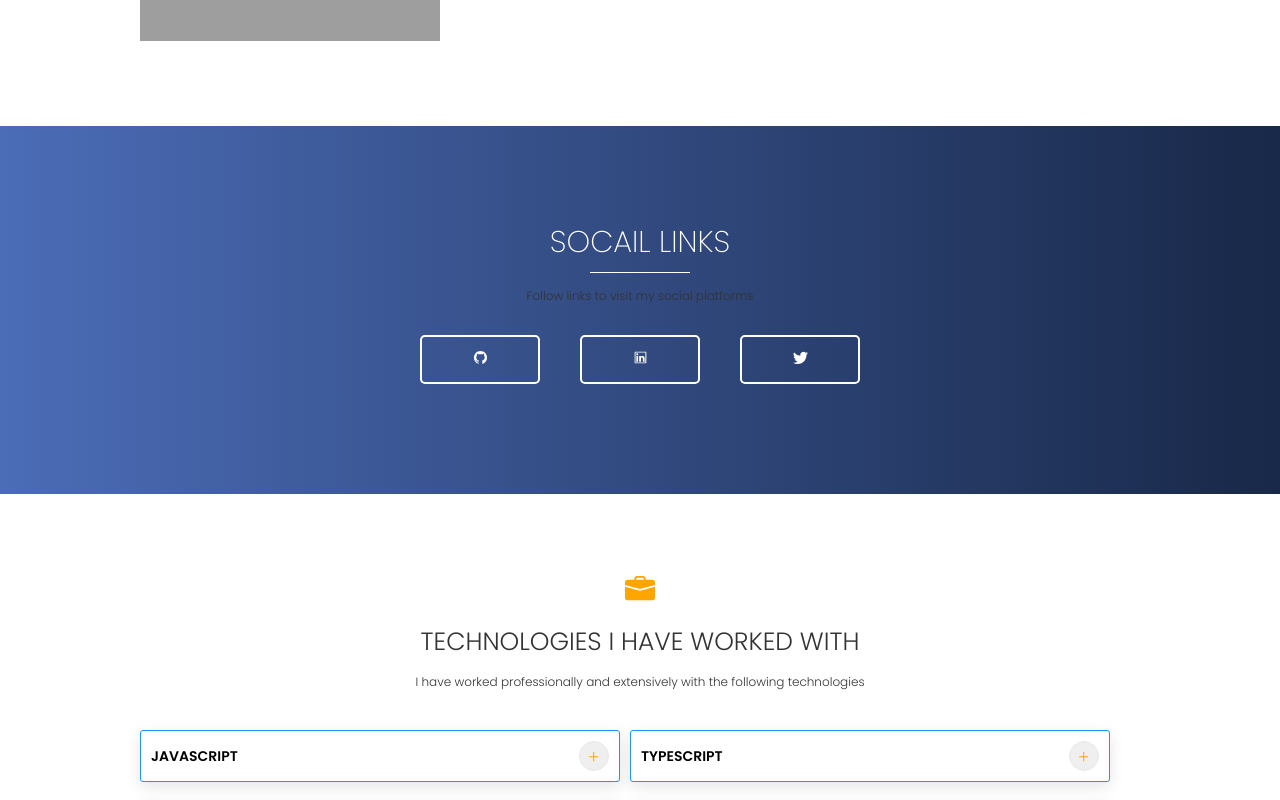
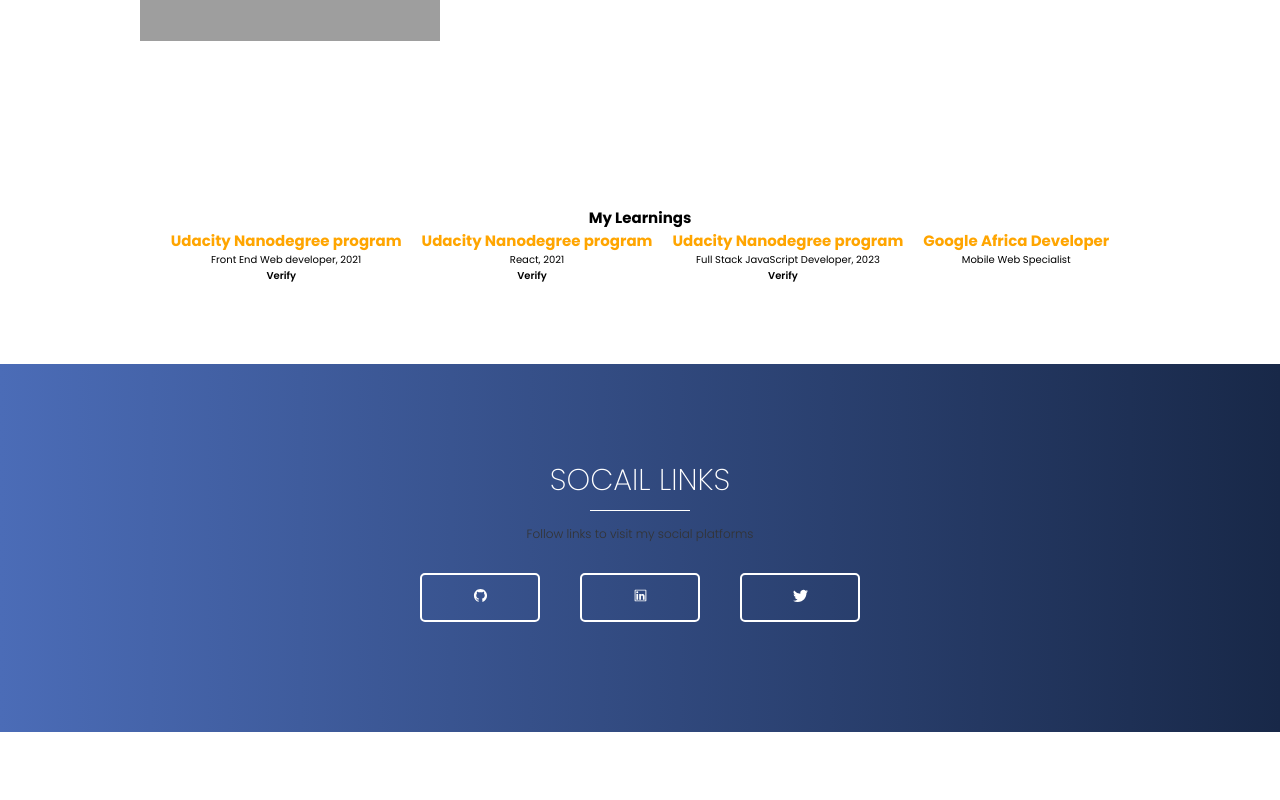
Before and after one commit to omerenma/my-website, a React (Create React App) app: page / in a window 1280 px wide. Shown: the part 1380-2180 px from the top of the page. Built offline with nearby package versions, Linux system fonts and the light colour scheme; grey boxes are pictures that could not be loaded.

Commit message:
added learnings

```diff
--- a/src/App.js
+++ b/src/App.js
@@ -6,7 +6,8 @@ import {
   Project,
   Social,
   Stack,
-  Footer
+  Footer,
+  Learnings
 } from './components/index'
 import ScrollToTopButton from './components/ui/button/ScrollToTopButton';
 function App() {
@@ -17,10 +18,10 @@ function App() {
       <Header />
       </header>
       <Abouts />
+    <Learnings />
       <Social />
       <Stack />
       <Project />
-      {/* <Contact /> */}
       <Footer />
       < ScrollToTopButton  />
     </main>
--- /dev/null
+++ b/src/components/UseContext.js
@@ -0,0 +1,13 @@
+import React, {createContext} from 'react'
+
+
+export const Context = createContext()
+const greet = 'Hello there!'
+
+ const PassDownContext = ({children}) => {
+    return <Context.Provider value={{greet}}>
+        {children}
+    </Context.Provider>
+}
+export const useContextGreet = () => React.useContext(Context)
+export default PassDownContext
--- a/src/components/index.js
+++ b/src/components/index.js
@@ -7,3 +7,4 @@ export {default as Faq} from './faq/Faq';
 export {default as Footer} from './footer/Footer'
 export {default as Project} from './projects/Projects'
 export {default as Contact} from './contact/Contact'
+export {default as Learnings} from './learnings/Learnings'
--- /dev/null
+++ b/src/components/learnings/Learnings.js
@@ -0,0 +1,33 @@
+import React from 'react'
+import {Link} from 'react-router-dom'
+import './learnings.css'
+const Learnings = () => {
+  return (
+    <section id='learnings'>
+      <h1>My Learnings</h1>
+     <div className='learning'>
+        <div>
+        <p className='program'>Udacity Nanodegree program</p>
+        <p>Front End Web developer, 2021</p>
+        <Link className='link' to='https://confirm.udacity.com/KLTUKHHP'>Verify</Link>
+        </div>
+        <div>
+        <p className='program'>Udacity Nanodegree program</p>
+        <p>React, 2021</p>
+        <Link className='link' to='https://confirm.udacity.com/WLCKKUA3'>Verify</Link>
+        </div>
+        <div>
+        <p className='program'>Udacity Nanodegree program</p>
+            <p>Full Stack JavaScript Developer, 2023</p>
+            <Link className='link' to='https://confirm.udacity.com/HKS6GTNK'>Verify</Link>
+        </div>
+        <div>
+        <p  className='program'>Google Africa Developer</p>
+        Mobile Web Specialist
+        </div>
+     </div>
+    </section>
+  )
+}
+
+export default Learnings
--- /dev/null
+++ b/src/components/learnings/learnings.css
@@ -0,0 +1,18 @@
+#learnings{
+    text-align: center;
+}
+.learning{
+    display: flex;
+    justify-content: center;
+    column-gap: 20px;
+}
+.program{
+    font-weight: bold;
+    font-size: 15px;
+    color: orange;
+}
+.link{
+    color: black;
+    font-size: 10px;
+    font-weight: 600;
+}
--- a/src/components/navbar/Navbar.js
+++ b/src/components/navbar/Navbar.js
@@ -25,7 +25,7 @@ const Navbar = () => {
           <li><a href='#stack'>Stack</a></li>
           <li><a href='#projects'>Projects</a></li>
           <li><a href='#social'>Social</a></li>
-          <li><a href='#contact'>Contact</a></li>
+          <li><a href='#learnings'>Learnings</a></li>
           {/* <li className='nav-btn'>
             <Button text="Get Started" href="#faq" btnClass={"btn-dark"}  />
           </li> */}
--- a/src/components/projects/Projects.js
+++ b/src/components/projects/Projects.js
@@ -18,6 +18,7 @@ const Projects = () => {
        <a href='https://leadpayroll.com'>Lead Payroll</a>
        <a href='https://samsplc.com'>SAMSNG</a>
        <a href='https://www.octopusdms.com/'>Octopus DMS</a>
+       <a href='/#'>Sabitrade mobile application</a>
       </div>
     </IconContext.Provider>
     </div>
--- a/src/index.js
+++ b/src/index.js
@@ -1,5 +1,6 @@
 import React from 'react';
 import ReactDOM from 'react-dom/client';
+import {BrowserRouter} from 'react-router-dom'
 import './index.css';
 import App from './App';
 import reportWebVitals from './reportWebVitals';
@@ -7,7 +8,9 @@ import reportWebVitals from './reportWebVitals';
 const root = ReactDOM.createRoot(document.getElementById('root'));
 root.render(
   <React.StrictMode>
+  <BrowserRouter>
     <App />
+  </BrowserRouter>
   </React.StrictMode>
 );
 
```
Also changed, not shown: src/components/UseReducer.js (added, +25 -0 lines), src/components/header/Header.js (+7 -1 lines).
